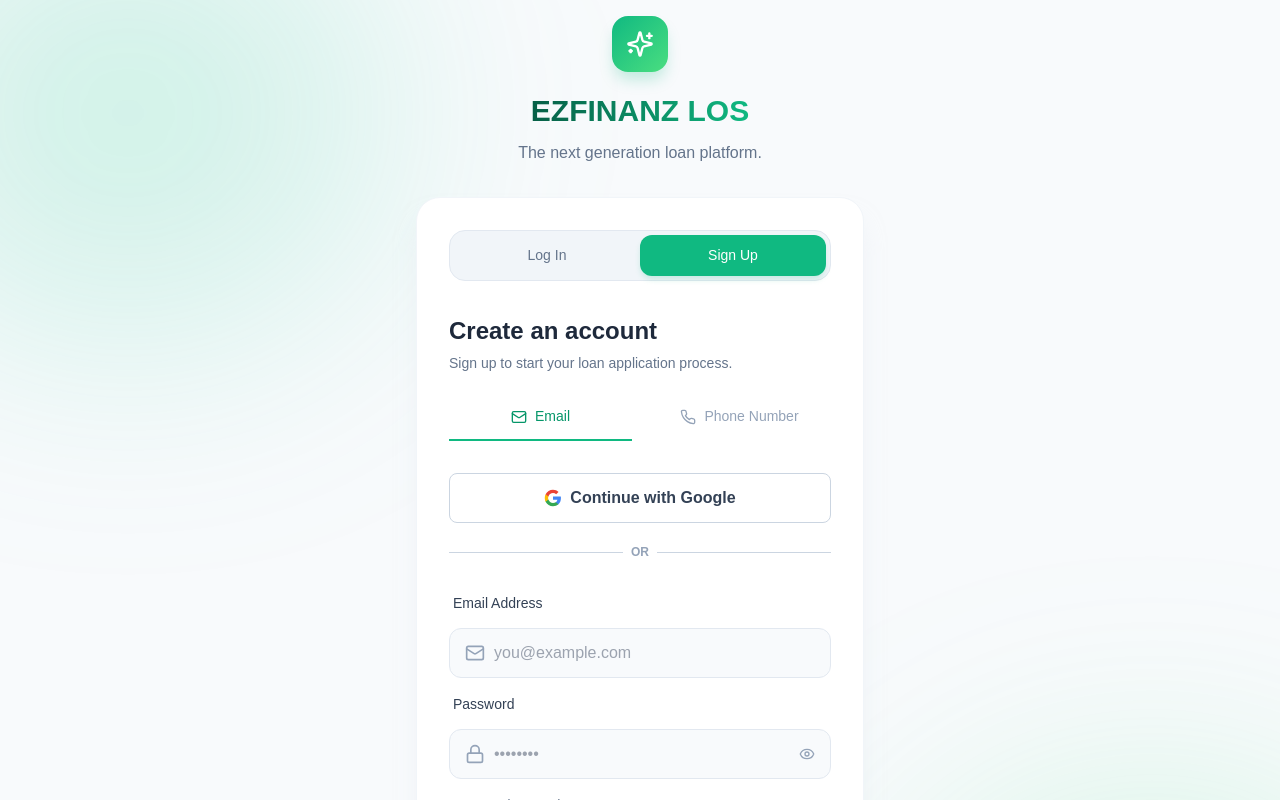
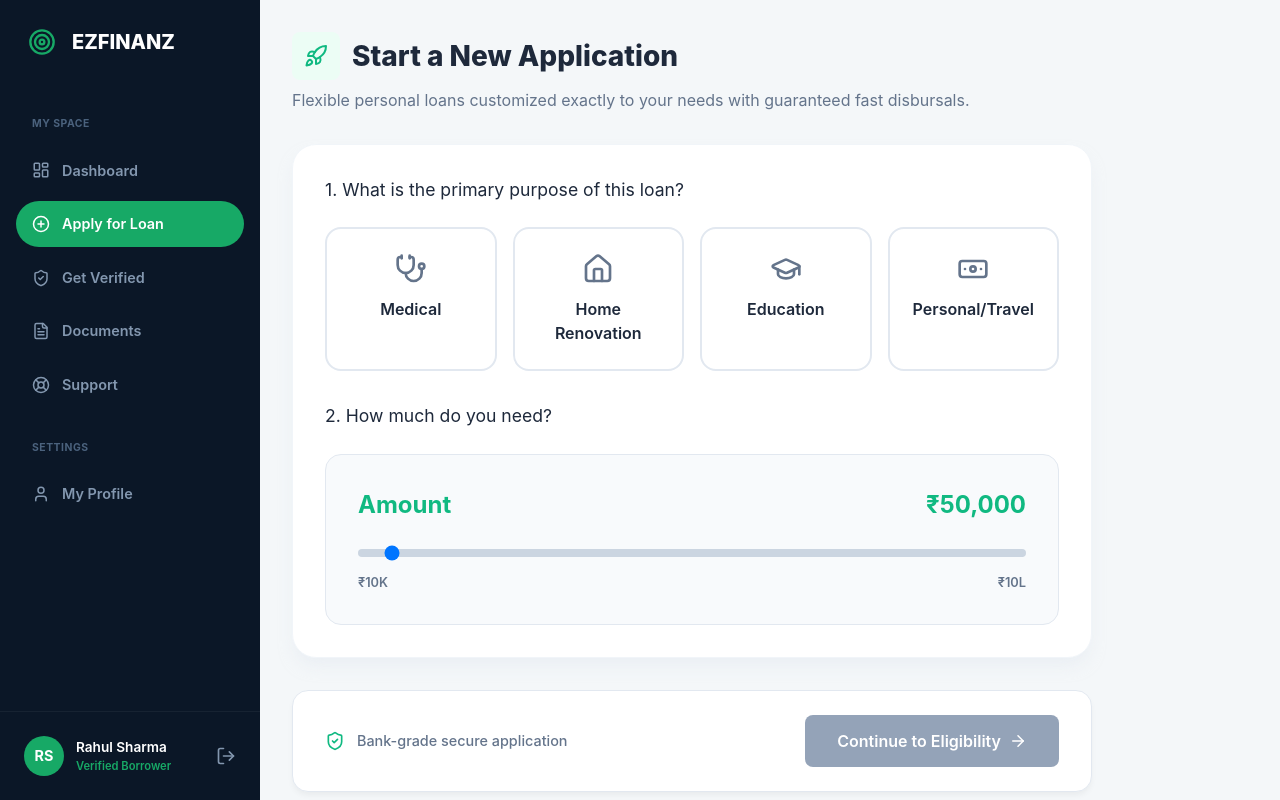
Before and after one commit to vishnu-balineni/ezfinanz-loan-origination-system, a React (Vite) app: page /dashboard/apply in a window 1280 px wide. Before the commit this address led to /. Shown: the top 800 px of the page. Built offline with nearby package versions, Linux system fonts and the light colour scheme; the HTML template or start-up script is replaced by a standard one.

Commit message:
feat: implement apply loan initialization from documents and sidebar

```diff
--- a/src/App.tsx
+++ b/src/App.tsx
@@ -6,6 +6,7 @@
 // Portal Phase 10.5 Imports
 import CustomerLayout from './components/layout/CustomerLayout';
 import DashboardHome from './pages/portal/DashboardHome';
+import ApplyLoan from './pages/portal/ApplyLoan';
 import VerificationFlow from './pages/portal/VerificationFlow';
 import MyProfile from './pages/portal/MyProfile';
 import Documents from './pages/portal/Documents';
@@ -28,6 +29,7 @@
                 {/* User Dashboard Application Routes */}
                 <Route path="/dashboard" element={<CustomerLayout />}>
                     <Route index element={<DashboardHome />} />
+                    <Route path="apply" element={<ApplyLoan />} />
                     <Route path="verify" element={<VerificationFlow />} />
                     <Route path="profile" element={<MyProfile />} />
                     <Route path="documents" element={<Documents />} />
--- a/src/components/layout/CustomerLayout.tsx
+++ b/src/components/layout/CustomerLayout.tsx
@@ -6,7 +6,8 @@
     LifeBuoy,
     LogOut,
     Target,
-    ShieldCheck
+    ShieldCheck,
+    PlusCircle
 } from 'lucide-react';
 import './CustomerLayout.css';
 
@@ -40,6 +41,14 @@
                         >
                             <LayoutDashboard size={18} />
                             Dashboard
+                        </NavLink>
+
+                        <NavLink
+                            to="/dashboard/apply"
+                            className={({ isActive }) => `sidebar-link ${isActive ? 'active' : ''}`}
+                        >
+                            <PlusCircle size={18} />
+                            Apply for Loan
                         </NavLink>
 
                         <NavLink
--- /dev/null
+++ b/src/pages/portal/ApplyLoan.tsx
@@ -0,0 +1,136 @@
+import { useState } from 'react';
+import { useNavigate } from 'react-router-dom';
+import { Rocket, Stethoscope, Home, GraduationCap, Banknote, ArrowRight, ShieldCheck } from 'lucide-react';
+import './DashboardHome.css';
+
+const ApplyLoan = () => {
+    const navigate = useNavigate();
+    const [loanAmount, setLoanAmount] = useState<number>(50000);
+    const [purpose, setPurpose] = useState<string>('');
+
+    const formatCurrency = (value: number) => {
+        return new Intl.NumberFormat('en-IN', {
+            style: 'currency',
+            currency: 'INR',
+            maximumFractionDigits: 0
+        }).format(value);
+    };
+
+    const handleApply = (e: React.FormEvent) => {
+        e.preventDefault();
+        if (purpose) {
+            // Once application initialized, drop them into Verify flow
+            navigate('/dashboard/verify');
+        } else {
+            alert('Please select a loan purpose before continuing.');
+        }
+    };
+
+    const PurposeCard = ({ id, icon: Icon, title }: { id: string, icon: any, title: string }) => {
+        const isSelected = purpose === id;
+        return (
+            <div
+                onClick={() => setPurpose(id)}
+                style={{
+                    display: 'flex', flexDirection: 'column', alignItems: 'center', gap: '0.75rem',
+                    padding: '1.5rem', borderRadius: '1rem', cursor: 'pointer',
+                    border: `2px solid ${isSelected ? '#10b981' : '#e2e8f0'}`,
+                    background: isSelected ? '#ecfdf5' : 'white',
+                    transition: 'all 0.2s',
+                    textAlign: 'center'
+                }}
+            >
+                <div style={{ color: isSelected ? '#10b981' : '#64748b' }}>
+                    <Icon size={32} />
+                </div>
+                <div style={{ fontWeight: 600, color: isSelected ? '#065f46' : '#1e293b' }}>
+                    {title}
+                </div>
+            </div>
+        );
+    };
+
+    return (
+        <div className="onboarding-dashboard-view">
+            <header className="welcome-header" style={{ marginBottom: '2rem' }}>
+                <div style={{ display: 'flex', alignItems: 'center', gap: '0.75rem', marginBottom: '0.5rem' }}>
+                    <div style={{ background: '#ecfdf5', padding: '0.75rem', borderRadius: '0.5rem', color: '#10b981' }}>
+                        <Rocket size={24} />
+                    </div>
+                    <h1 style={{ margin: 0, fontSize: '1.75rem', color: '#1e293b' }}>Start a New Application</h1>
+                </div>
+                <p style={{ color: '#64748b', fontSize: '1rem', marginTop: '0.5rem' }}>
+                    Flexible personal loans customized exactly to your needs with guaranteed fast disbursals.
+                </p>
+            </header>
+
+            <form onSubmit={handleApply} style={{ maxWidth: '800px' }}>
+                <div className="dash-card" style={{ padding: '2rem', marginBottom: '2rem' }}>
+                    <h3 style={{ fontSize: '1.1rem', color: '#1e293b', marginBottom: '1.5rem' }}>
+                        1. What is the primary purpose of this loan?
+                    </h3>
+
+                    <div style={{ display: 'grid', gridTemplateColumns: 'repeat(auto-fit, minmax(130px, 1fr))', gap: '1rem', marginBottom: '2rem' }}>
+                        <PurposeCard id="medical" icon={Stethoscope} title="Medical" />
+                        <PurposeCard id="home" icon={Home} title="Home Renovation" />
+                        <PurposeCard id="education" icon={GraduationCap} title="Education" />
+                        <PurposeCard id="personal" icon={Banknote} title="Personal/Travel" />
+                    </div>
+
+                    <h3 style={{ fontSize: '1.1rem', color: '#1e293b', marginBottom: '1.5rem' }}>
+                        2. How much do you need?
+                    </h3>
+
+                    <div style={{ background: '#f8fafc', padding: '2rem', borderRadius: '1rem', border: '1px solid #e2e8f0' }}>
+                        <div style={{ display: 'flex', justifyContent: 'space-between', marginBottom: '1rem', fontWeight: 700, color: '#10b981', fontSize: '1.5rem' }}>
+                            <span>Amount</span>
+                            <span>{formatCurrency(loanAmount)}</span>
+                        </div>
+                        <input
+                            type="range"
+                            min="10000"
+                            max="1000000"
+                            step="5000"
+                            value={loanAmount}
+                            onChange={(e) => setLoanAmount(Number(e.target.value))}
+                            style={{
+                                width: '100%', height: '8px', background: '#cbd5e1',
+                                borderRadius: '4px', outline: 'none', appearance: 'none',
+                                cursor: 'pointer', marginBottom: '1rem'
+                            }}
+                        />
+                        <div style={{ display: 'flex', justifyContent: 'space-between', color: '#64748b', fontSize: '0.8rem', fontWeight: 600 }}>
+                            <span>₹10K</span>
+                            <span>₹10L</span>
+                        </div>
+                    </div>
+                </div>
+
+                <div style={{ display: 'flex', alignItems: 'center', justifyContent: 'space-between', background: 'white', padding: '1.5rem 2rem', borderRadius: '1rem', border: '1px solid #e2e8f0', boxShadow: '0 4px 6px -1px rgba(0,0,0,0.05)' }}>
+                    <div style={{ display: 'flex', alignItems: 'center', gap: '0.75rem', color: '#64748b' }}>
+                        <ShieldCheck size={20} color="#10b981" />
+                        <span style={{ fontSize: '0.9rem', fontWeight: 500 }}>Bank-grade secure application</span>
+                    </div>
+
+                    <button
+                        type="submit"
+                        disabled={!purpose}
+                        style={{
+                            background: purpose ? '#0f172a' : '#94a3b8',
+                            color: 'white', border: 'none', padding: '0.875rem 2rem',
+                            borderRadius: '0.5rem', fontWeight: 600, fontSize: '1rem',
+                            cursor: purpose ? 'pointer' : 'not-allowed',
+                            display: 'flex', alignItems: 'center', gap: '0.5rem',
+                            transition: 'background 0.2s'
+                        }}
+                    >
+                        Continue to Eligibility
+                        <ArrowRight size={18} />
+                    </button>
+                </div>
+            </form>
+        </div>
+    );
+};
+
+export default ApplyLoan;
--- a/src/pages/portal/Documents.tsx
+++ b/src/pages/portal/Documents.tsx
@@ -1,7 +1,9 @@
-import { FileText, Download, ShieldCheck } from 'lucide-react';
+import { FileText, Download, ShieldCheck, PlusCircle } from 'lucide-react';
+import { useNavigate } from 'react-router-dom';
 import './DashboardHome.css';
 
 const Documents = () => {
+    const navigate = useNavigate();
 
     // Configurable row mapping to exact prompt specs
     const DocumentRow = ({ name, size }: { name: string, size: string }) => (
@@ -29,9 +31,23 @@
 
     return (
         <div className="documents-page">
-            <header className="page-header">
-                <h1 className="page-title">Digital Documents</h1>
-                <p className="page-subtitle">Access your loan agreements, e-mandates, and repayment schedules securely.</p>
+            <header className="page-header" style={{ display: 'flex', justifyContent: 'space-between', alignItems: 'flex-start' }}>
+                <div>
+                    <h1 className="page-title">Digital Documents</h1>
+                    <p className="page-subtitle">Access your loan agreements, e-mandates, and repayment schedules securely.</p>
+                </div>
+                <button
+                    onClick={() => navigate('/dashboard/apply')}
+                    style={{
+                        display: 'flex', alignItems: 'center', gap: '0.5rem',
+                        background: '#10b981', color: 'white', border: 'none',
+                        padding: '0.75rem 1.25rem', borderRadius: '0.5rem',
+                        fontWeight: 600, cursor: 'pointer', boxShadow: '0 2px 4px rgba(16,185,129,0.2)'
+                    }}
+                >
+                    <PlusCircle size={18} />
+                    Apply for New Loan
+                </button>
             </header>
 
             <div className="dash-card">
```
Also changed, not shown: 1 other file (tests, documents, lock files or other folders).
